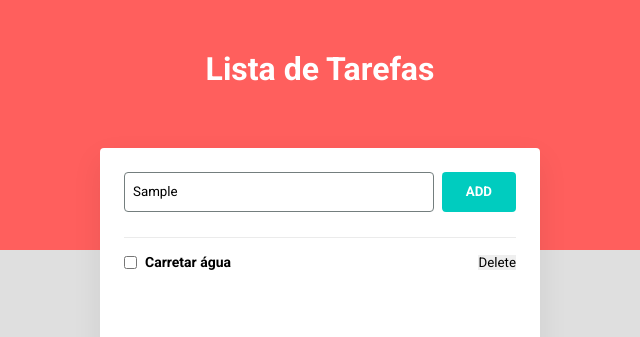
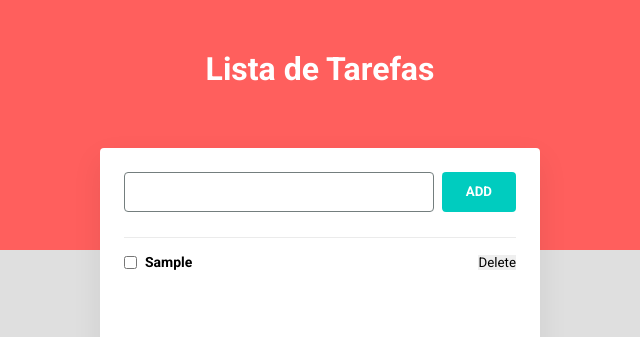
Before and after one commit to Danguya/todo-list-vanilla, a plain HTML site: page index.html in a window 1280 px wide. Both pictures are taken after typing "Sample" into the empty fields and a click on the button "ADD". Shown: the top 337 px of the page, 320-960 px from the left. Drawn offline with Linux system fonts and the light colour scheme.

Commit message:
Novas alterações

```diff
--- a/app.js
+++ b/app.js
@@ -0,0 +1,52 @@
+var tarefas = []
+
+var tasksElem = document.getElementsByClassName("tasks")[0];
+var buttonAdd = document.getElementById("btn-add");
+var textInput = document.getElementById("input");
+
+
+buttonAdd.addEventListener("click",()=>{
+    addTask(textInput.value);
+    updateTasks();
+})
+
+const removeTask = (id) => {
+    var taskItem = tarefas.find((tarefa)=> tarefa.id == id)
+    var index = tarefas.indexOf(taskItem)
+    tarefas.splice(index,1);
+
+}
+
+const addTask = (title) => {
+    if(title !== ""){
+        tarefas.push(
+            {
+                title: title,
+                status: false
+            }
+        )
+        textInput.classList.remove("input-error");
+
+    }else{
+        textInput.placeholder = "Informe o titulo da tarefa";
+        textInput.classList.add("input-error");
+    }
+    textInput.value = '';
+}
+const listTasks = () => {
+    tarefas.forEach(tarefa =>{
+        tasksElem.innerHTML += `<div indice=${tarefa.id} class='item'><input type='checkbox'><h3>${tarefa.title}</h3><button class='btn-delete' onclick='deleteItem(${tarefa.id})'>Delete</button></div>`
+    })
+}
+const updateTasks = () => {
+    tasksElem.innerHTML = '';
+    listTasks();
+}
+
+updateTasks();
+var buttonDelete = Array.from(document.getElementsByClassName("btn-delete"));
+
+const deleteItem = (id) =>{
+    removeTask(1);
+    updateTasks();
+}
--- a/index.html
+++ b/index.html
@@ -19,13 +19,13 @@
             <div class="form">
                 <div class="input">
                     <input type="text" name="" id="input"/>
-                    <button class="btn">ADD</button>
+                    <button class="btn" id="btn-add">ADD</button>
                 </div>
                 <div class="tasks">
                     <div class="item">
                         <input type="checkbox">
                         <h3>Carretar água</h3>
-                        <button>Delete</button>
+                        <button id="btn-delete">Delete</button>
                     </div>
                 </div>
             </div>
--- a/styles.css
+++ b/styles.css
@@ -81,5 +81,9 @@ input[type="text"]{
 }
 input[type="checkbox"]:checked ~ h3{
     text-decoration: line-through;
+}
 
+.input-error {
+    border: 1px solid red !important;
+    color: red !important;
 }
```
Also changed, not shown: 1 other file.
